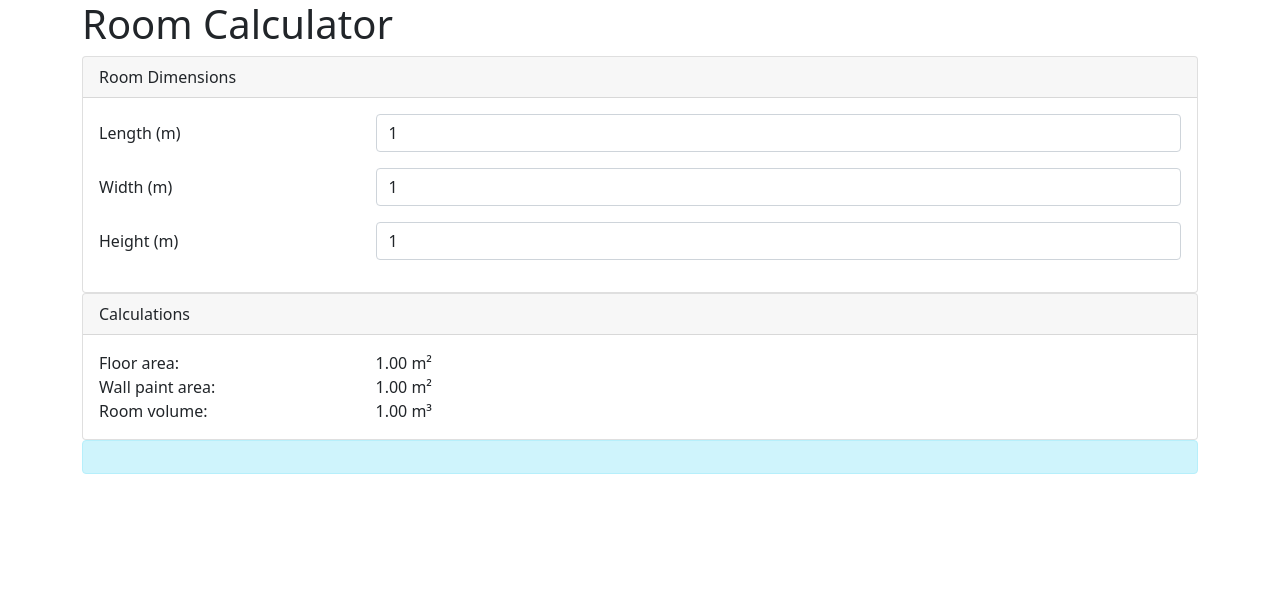
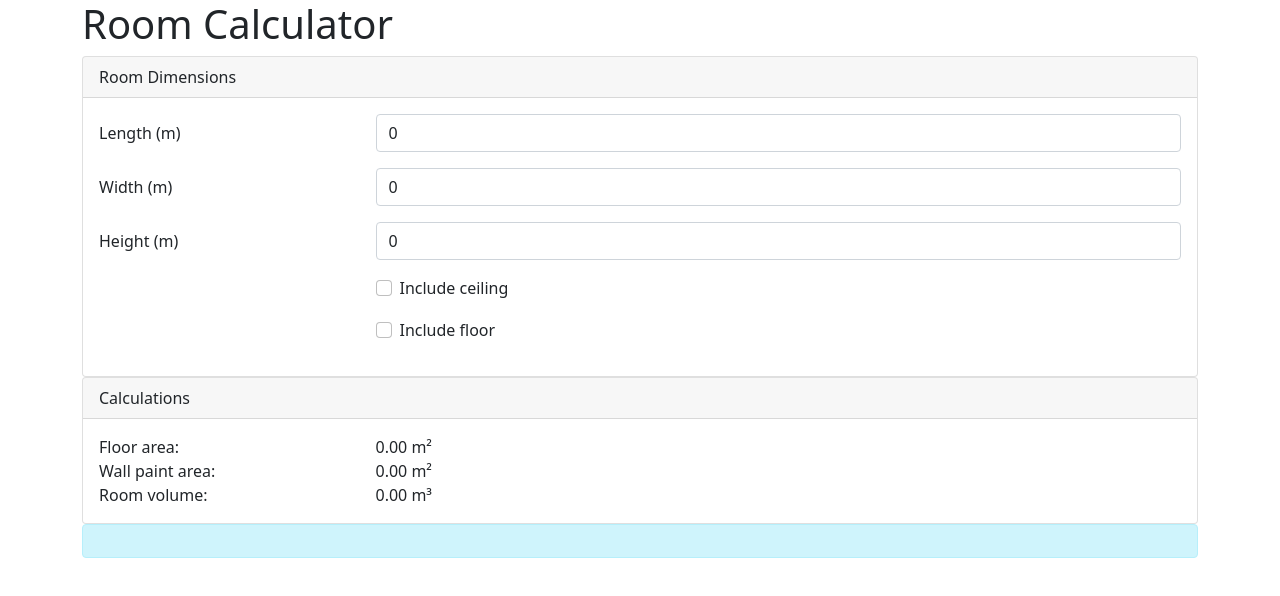
Before and after one commit to rsbold/roomcalc, a React (Create React App) app: page / in a window 1280 px wide. Shown: the top 596 px of the page. Built offline with nearby package versions, Linux system fonts and the light colour scheme.

Commit message:
Added option to include floor & ceiling for wall paint calculation.

```diff
--- a/src/RoomCalculator.js
+++ b/src/RoomCalculator.js
@@ -15,12 +15,14 @@ class RoomCalculator extends React.Component {
         super(props);
 
         this.state = {
-            length : 1.0,
-            width : 1.0,
-            height : 1.0,
-            floorArea: 1.0,
-            wallPaintArea: 1.0,
-            roomVolume: 1.0,
+            length : 0.0,
+            width : 0.0,
+            height : 0.0,
+            floorArea: 0.0,
+            wallPaintArea: 0.0,
+            includeCeiling: false,
+            includeFloor: false,
+            roomVolume: 0.0,
             message: "",
             inErrorState: false
         };
@@ -29,6 +31,7 @@ class RoomCalculator extends React.Component {
         // Three individual handlers replaced by one common one, relies on
         // the name property of the input controls being set correctly.
         this.setValue = this.setValue.bind(this);
+        this.checkboxChange = this.checkboxChange.bind(this);
     }
 
     setValue(event)
@@ -36,14 +39,18 @@ class RoomCalculator extends React.Component {
         let name = event.target.name;
         let value = event.target.value;
 
-        console.log(name, value);
-
         if(isNaN(value)) {
             this.setState({message:NOT_NUMERIC_MSG, inErrorState:true});
         } else {
             this.setState({[name]:value, inErrorState:false, message:OK_MSG}, () => {this.recalc()});
         }
+    }
 
+    checkboxChange(event) {
+        let name = event.target.name;
+        let checked = event.target.checked;
+
+        this.setState({[name]:checked}, () => {this.recalc()});
     }
 
     recalc() {
@@ -54,6 +61,15 @@ class RoomCalculator extends React.Component {
         // Wall paint area.
         let wpa = (this.state.length * this.state.height * 2.0) +
             (this.state.width * this.state.height * 2.0);
+
+        // Allow for ceiling and floor area if they're to be included.
+        if(this.state.includeCeiling) {
+            wpa += fa;
+        }
+
+        if(this.state.includeFloor) {
+            wpa += fa;
+        }
 
         // Room volume.
         let rv = this.state.width * this.state.length * this.state.height;
@@ -101,6 +117,19 @@ class RoomCalculator extends React.Component {
                             </Col>
                         </Form.Group>
 
+                        <Form.Group as={Row} className="mb-3">
+                            <Col md={3} />
+                            <Col md={9}>
+                                <Form.Check name="includeCeiling" label="Include ceiling" checked={this.state.includeCeiling} onChange={this.checkboxChange}></Form.Check>
+                            </Col>
+                        </Form.Group>
+
+                        <Form.Group as={Row} className="mb-3">
+                            <Col md={3} />
+                            <Col md={9}>
+                                <Form.Check name="includeFloor" label="Include floor" checked={this.state.includeFloor} onChange={this.checkboxChange}></Form.Check>
+                            </Col>
+                        </Form.Group>
                     </Form>
                 </Card.Body>
                 </Card>
```
